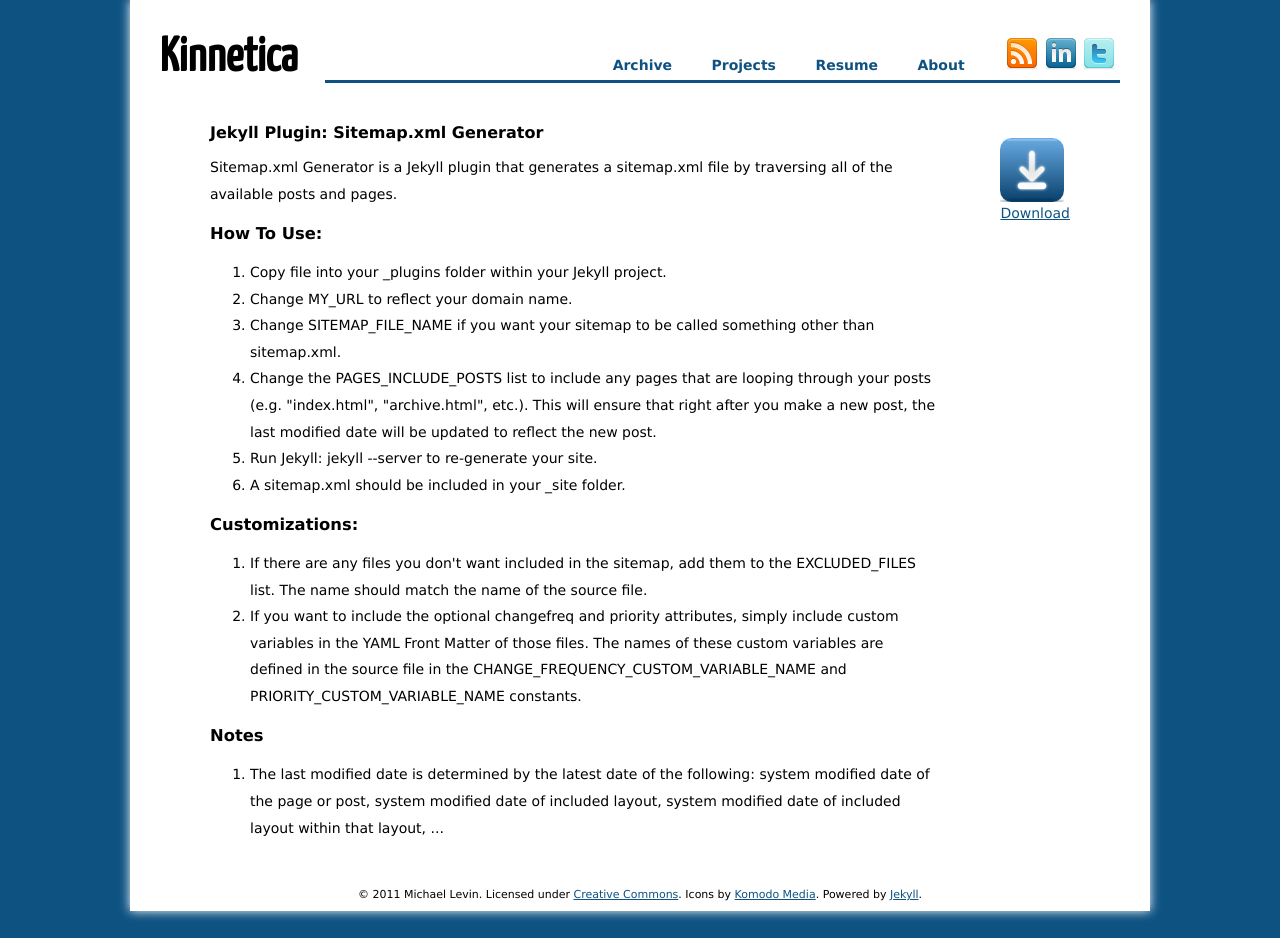
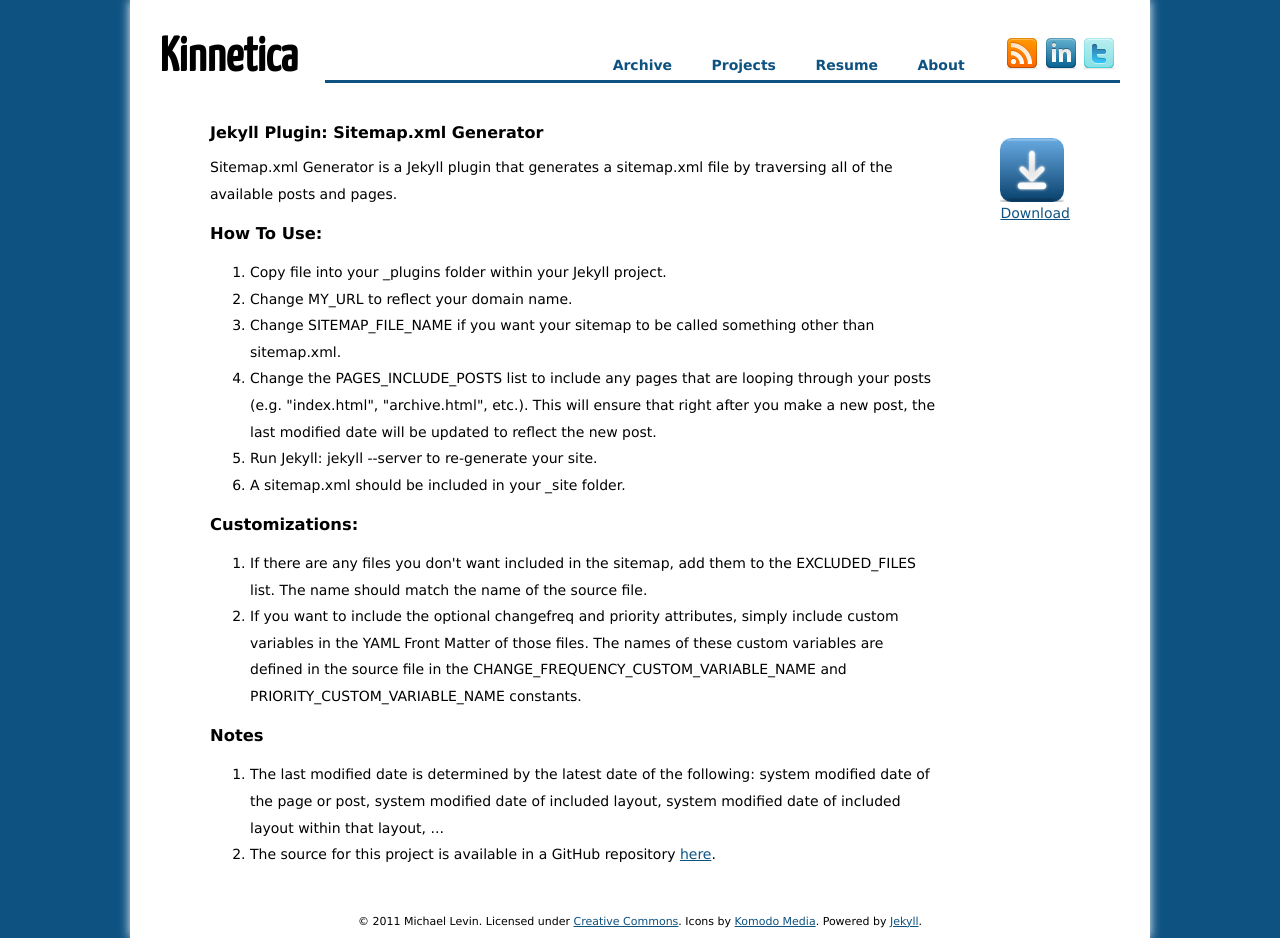
Before and after one commit to kinnetica/kinnetica.com, a Jekyll site: the page built from projects/jekyll-sitemap-generator.html, in a window 1280 px wide. Built offline with Jekyll 4.4.1, drawn with Linux system fonts in a browser that asks for light colours; Markdown is read by kramdown in place of the engine named in the settings.

Commit message:
added github repository link for project

```diff
--- a/projects/jekyll-sitemap-generator.html
+++ b/projects/jekyll-sitemap-generator.html
@@ -34,6 +34,7 @@ permalink: /jekyll-sitemap-generator/index.html
 
   <ol>
     <li>The last modified date is determined by the latest date of the following: system modified date of the page or post, system modified date of included layout, system modified date of included layout within that layout, ...</li>
+    <li>The source for this project is available in a GitHub repository <a href="https://github.com/kinnetica/jekyll-plugins">here</a>.</li>
   </ol>
 </div>
 <div class="project-description-sidebar">
```
